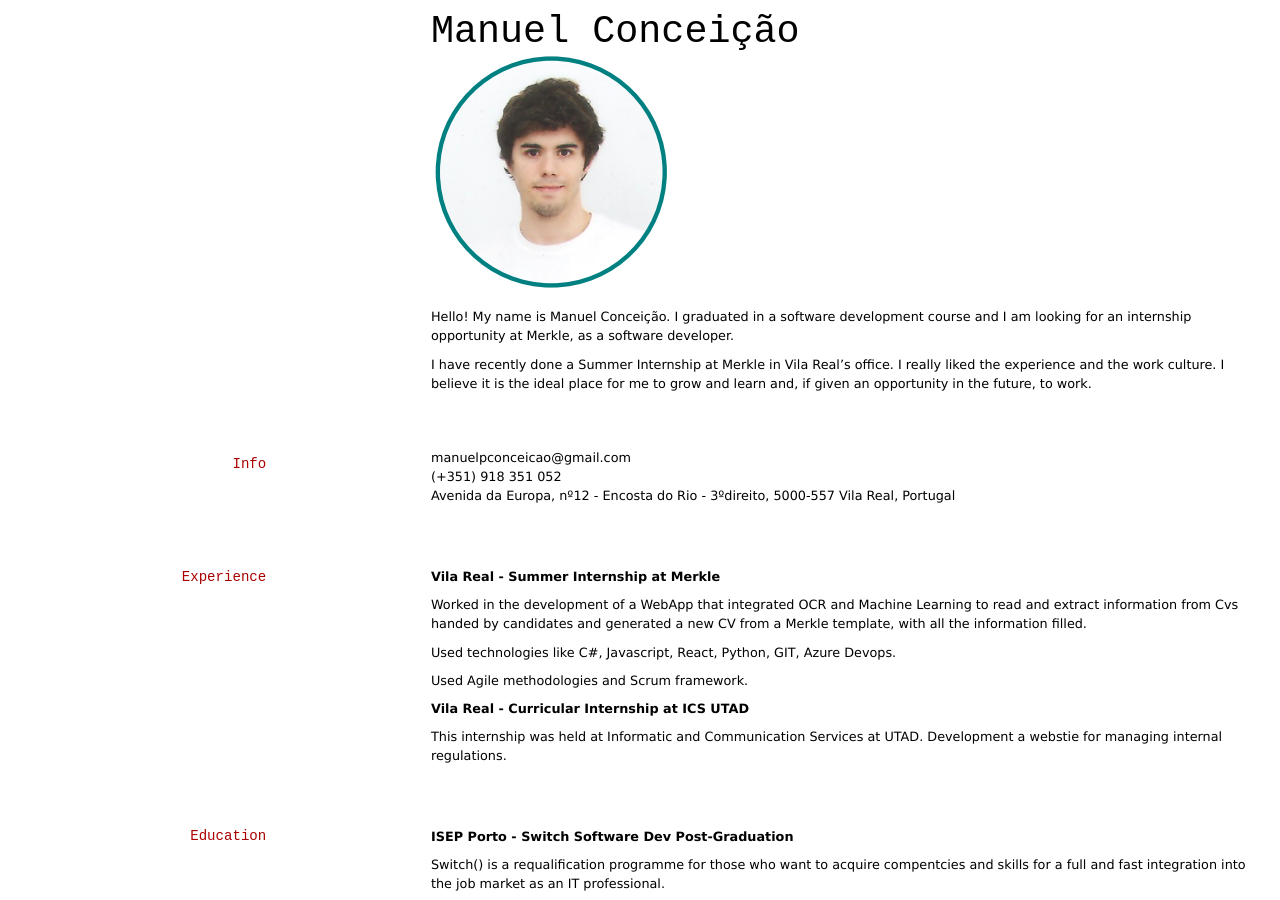
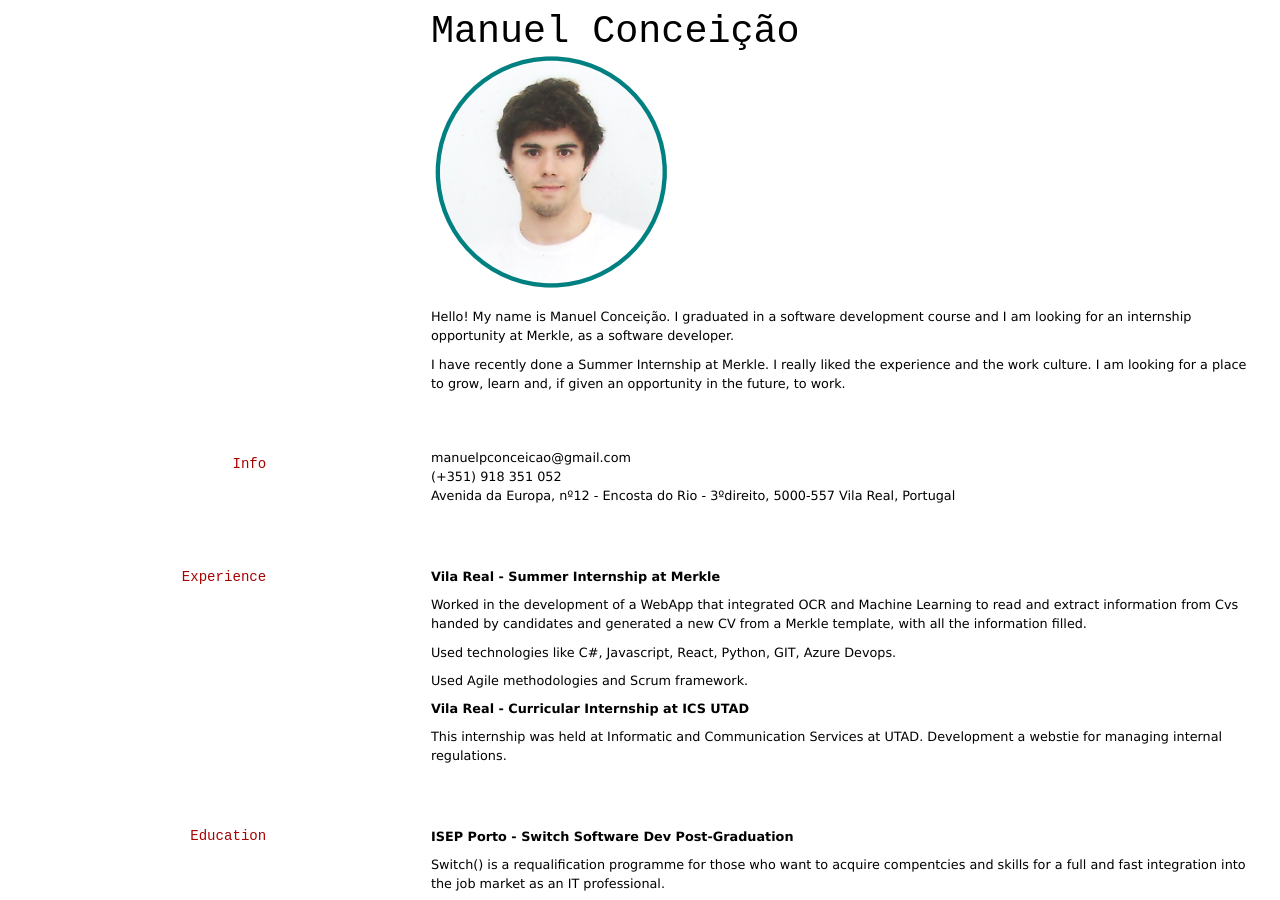
Before and after one commit to manuelconceicao/manuelconceicao.github.io, a Jekyll site: the page built from index.md, in a window 1280 px wide and 900 px high. Built offline with Jekyll 4.4.1, drawn with Linux system fonts in a browser that asks for light colours.

Commit message:
Update index.md

```diff
--- a/index.md
+++ b/index.md
@@ -10,7 +10,7 @@ title: Manuel Conceição's CV
 
 Hello! My name is Manuel Conceição. I graduated in a software development course and I am looking for an internship opportunity at Merkle, as a software developer.
 
-I have recently done a Summer Internship at Merkle in Vila Real's office. I really liked the experience and the work culture. I believe it is the ideal place for me to grow and learn and,  if given an opportunity in the future, to work.
+I have recently done a Summer Internship at Merkle. I really liked the experience and the work culture. I am looking for a place to grow, learn and, if given an opportunity in the future, to work.
 
 
 
```
